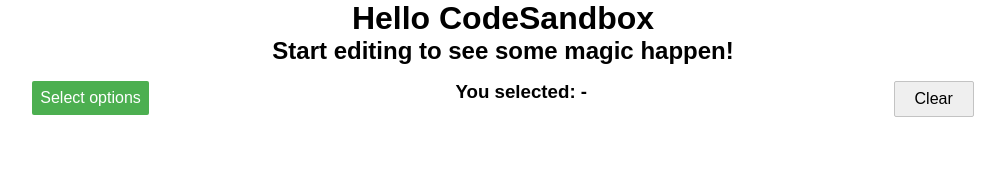
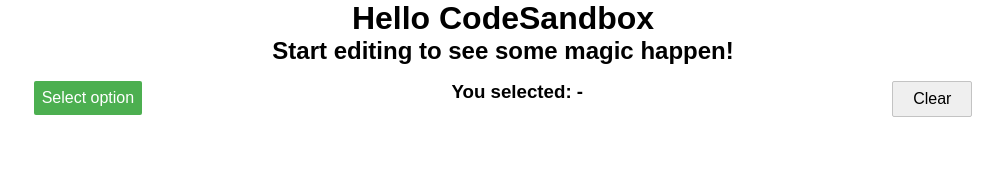
Before and after one commit to guerrillero/dropdown, a React (Create React App) app: page / in a window 1280 px wide. Shown: the top 171 px of the page, without its empty margins (137-1142 px from the left). Built offline with nearby package versions, Linux system fonts and the light colour scheme.

Commit message:
8. Add all types/interfaces like if it will be Production code

```diff
--- a/src/App.js
+++ b/src/App.js
@@ -2,15 +2,15 @@
 import "./styles.css";
 import Dropdown from "./Dropdown/Dropdown";
 
-export default function App() {
+const App = () => {
   const items = [
-    { id: "1", value: "val 1" },
-    { id: "2", value: "val 2" },
-    { id: "3", value: "val 3" }
+    { id: 1, value: "val 1" },
+    { id: 2, value: "val 2" },
+    { id: 3, value: "val 3" }
   ];
 
-  // Control initially selected option from parent
-  const [optSelected, setOptSelected] = useState({});
+  // 3. Control initially selected option from parent
+  const [optSelected, setOptSelected] = useState({ id: "", value: "" });
 
   return (
     <div className="App">
@@ -20,7 +20,7 @@
         <div>
           <Dropdown
             options={items}
-            placeholder="Select options"
+            placeholder="Select option"
             selected={optSelected}
             handleOnSelect={setOptSelected}
           />
@@ -38,4 +38,8 @@
       </div>
     </div>
   );
-}
+};
+
+App.propTypes = {};
+
+export default App;
```
Also changed, not shown: src/Dropdown/Dropdown.tsx (+14 -0 lines).
